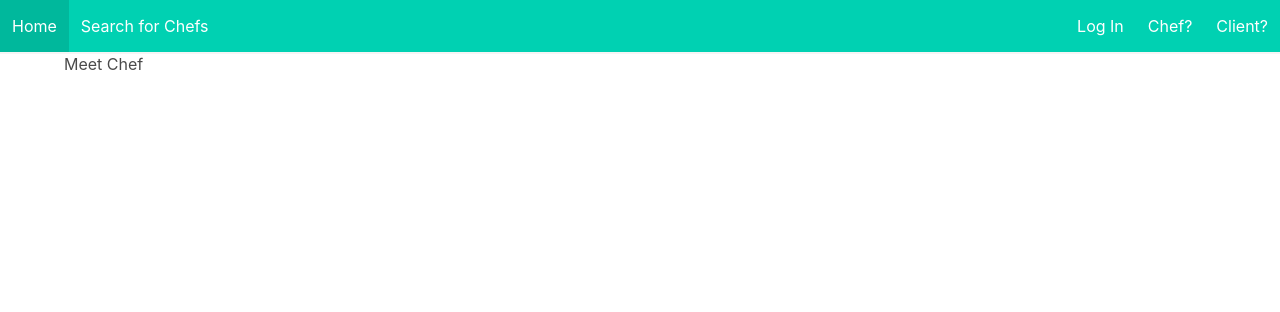
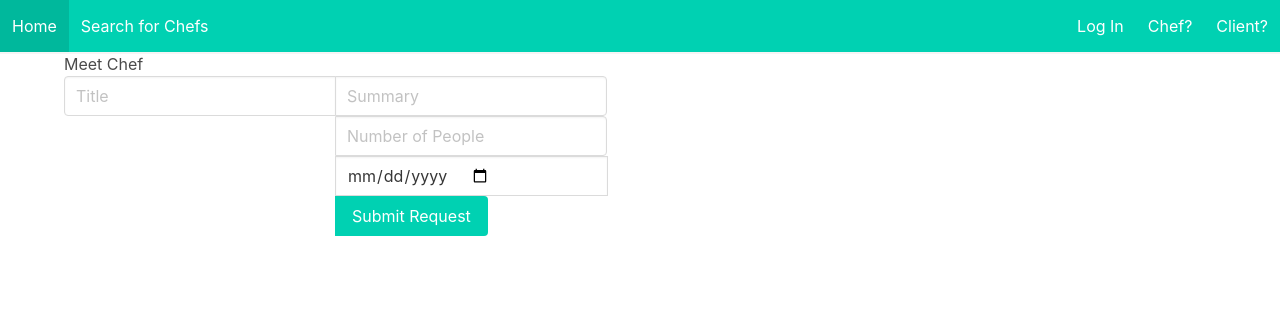
Before and after one commit to javenegas1/hotplate, a Django app: template main_app/templates/chef_detail.html in a window 1280 px wide. Shown: the top 312 px of the page. Run offline with Django 4.2, Linux system fonts and the light colour scheme; the template is opened without the code that fills it, so the values that code supplies are empty.

Commit message:
submit request, client to chef

```diff
--- a/main_app/models.py
+++ b/main_app/models.py
@@ -1,3 +1,4 @@
+from datetime import date
 from email.policy import default
 from random import choices
 from django.db import models
@@ -77,13 +78,15 @@ class Request(models.Model):
     title = models.CharField(max_length=50)
     summary = models.TextField(max_length=300)
     people = models.IntegerField(default=1)
+    date_of_event = models.DateField(default=date.today)
 
+    chef = models.ForeignKey(Chef, on_delete=models.CASCADE, default=1, related_name="requests")
     user = models.ForeignKey(Client, on_delete=models.CASCADE, default=1)
 
     def __str__(self):
         return self.title
 
     class Meta:
-        ordering = ['title']
+        ordering = ['date_of_event']
 
 ##one to one calendar to chef model
--- a/main_app/templates/chef_detail.html
+++ b/main_app/templates/chef_detail.html
@@ -2,6 +2,53 @@
 {% block content %}
 <div>
     <h1>Meet Chef {{chef.first_name}} </h1>
+
+        <!-- create new sale -->
+        <form class="mb-5" action="{% url 'request_create' chef.pk %}" method="post">
+            {% csrf_token %}
+            <div class="field has-addons">
+                <div class="control">
+                    <input
+                        class="input"
+                        type="text"
+                        name="title"
+                        placeholder="Title"
+                        required
+                    />
+                </div>
+                <div class="control">
+                    <input
+                        class="input"
+                        type="textfield"
+                        name="summary"
+                        placeholder="Summary"
+                        min="1"
+                        required
+                    />
+                    <div class="control">
+                        <input
+                            class="input"
+                            type="number"
+                            name="people"
+                            placeholder="Number of People"
+                            min="1"
+                            required
+                        />
+                    <div class="control">
+                        <input
+                            class="input"
+                            type="date"
+                            name="date_of_event"
+                            placeholder="Date of Event"
+                            min="1"
+                            required
+                        />
+                </div>
+                <div class="control">
+                    <input class="button is-primary" type="submit" value="Submit Request" />
+                </div>
+            </div>
+        </form>
 </div>
 
 {% endblock %}
--- a/main_app/urls.py
+++ b/main_app/urls.py
@@ -8,4 +8,5 @@ urlpatterns = [
     path('accounts/profile/', views.Profile.as_view(), name="profile"),
     path('chefs/', views.ChefsList.as_view(), name="chefs_list"),
     path('chefs/<int:pk>/', views.ChefDetail.as_view(), name="chef_detail"),
+    path('chefs/<int:pk>/request', views.RequestCreate.as_view(), name="request_create"),
 ]
```
Also changed, not shown: main_app/templates/request_create.html (added, +14 -0 lines), main_app/views.py (+23 -1 lines), main_app/migrations/0006_request_date_of_event.py (added), main_app/migrations/0007_alter_request_options_request_chef.py (added).
